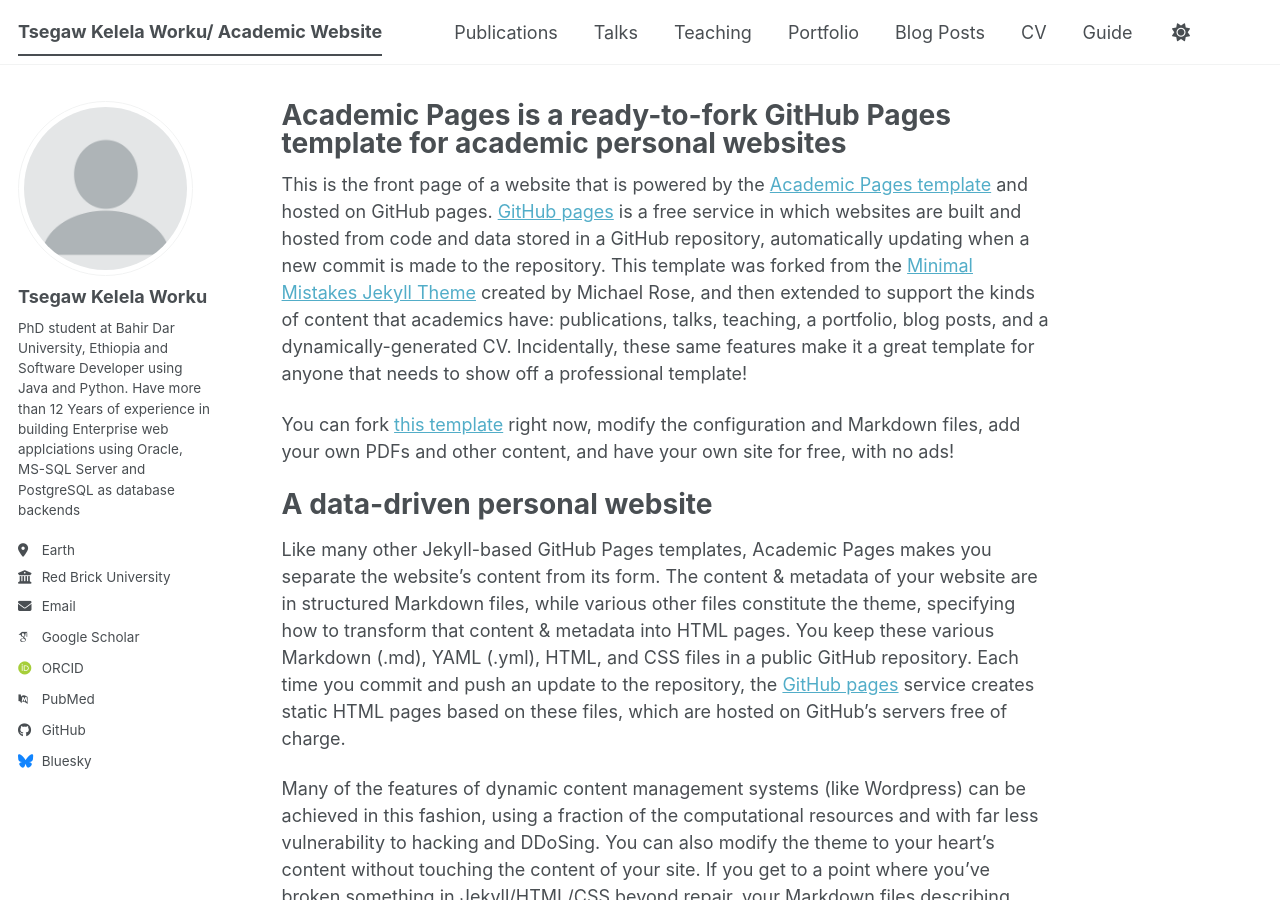
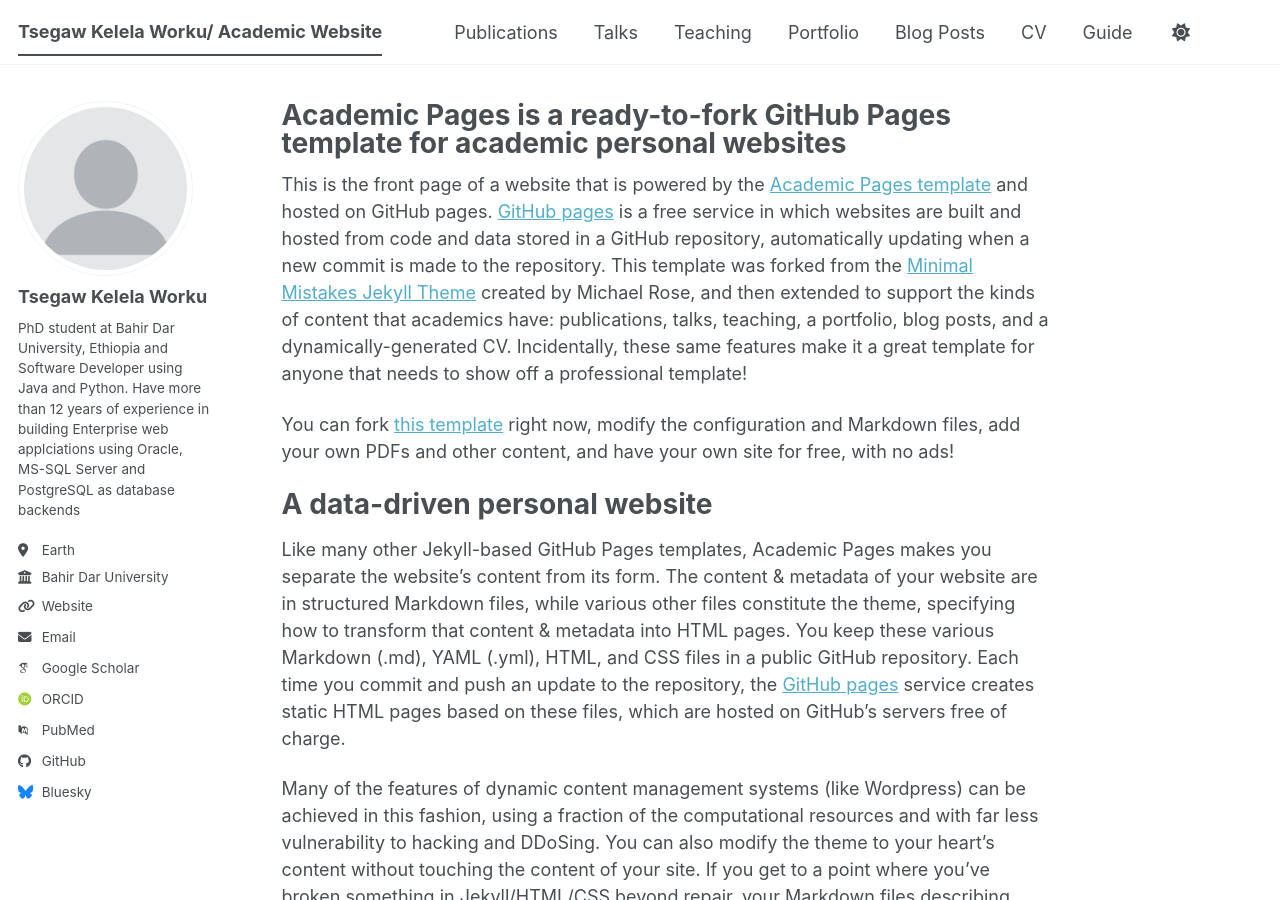
Before and after one commit to tsegaw-DS/tsegaw-DS.github.io, a Jekyll site: the page built from _pages/about.md, in a window 1280 px wide and 900 px high. Built offline with Jekyll 4.4.1, drawn with Linux system fonts in a browser that asks for light colours; some web fonts are replaced; a script bundle is joined from its source files by our own code; library files that are not in the unit come from our copies.

Commit message:
Update _config.yml

```diff
--- a/_config.yml
+++ b/_config.yml
@@ -5,7 +5,6 @@
 # For technical reasons, this file is *NOT* reloaded automatically when you use
 # `jekyll serve -l -H localhost`. If you change this file, please restart the
 # server process.
-
 # Basic Site Settings
 locale                   : "en-US"
 site_theme               : "default" # The available themes options are "default", "air", "sunrise", "mint", "dirt" and "contrast"
@@ -26,11 +25,11 @@
   avatar           : "profile.png"
   name             : "Tsegaw Kelela Worku"
   pronouns         : # example: "she/her"
-  bio              : "PhD student at Bahir Dar University, Ethiopia and Software Developer using Java and Python. Have more than 12 Years of experience in building Enterprise web applciations using Oracle, MS-SQL Server and PostgreSQL as database backends  "
+  bio              : "PhD student at Bahir Dar University, Ethiopia and Software Developer using Java and Python. Have more than 12 years of experience in building Enterprise web applciations using Oracle, MS-SQL Server and PostgreSQL as database backends  "
   location         : "Earth"
-  employer         : "Red Brick University"
-  uri              : # URL
-  email            : "none@example.org"
+  employer         : "Bahir Dar University"
+  uri              : "https://tsegaw-ds.github.io/"
+  email            : "tsegaw.kelela@bdu.edu.et"
 
   # Academic websites
   academia         : # URL
```
